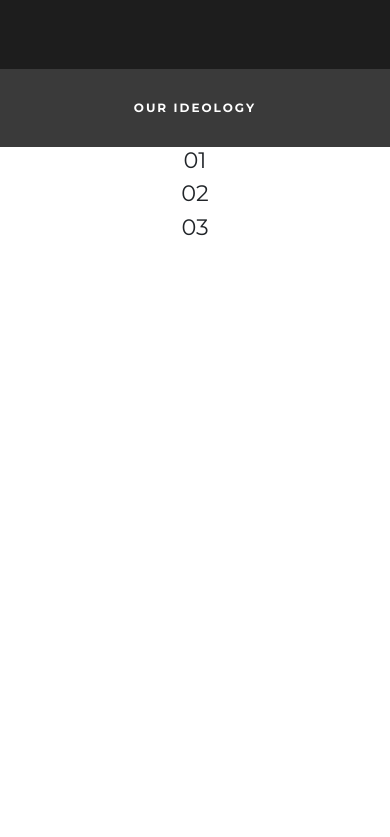
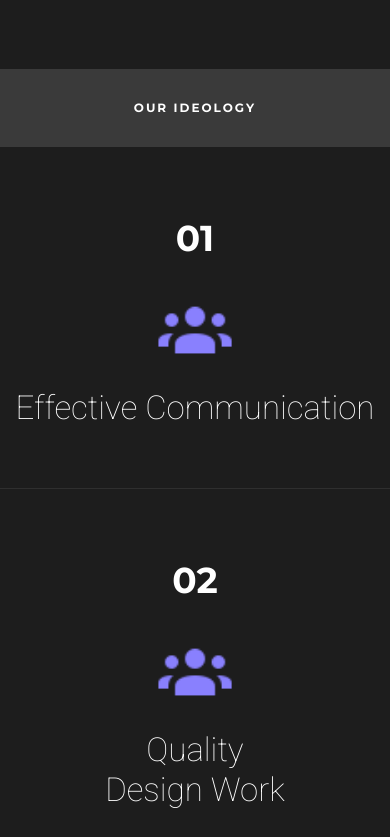
Before and after one commit to jisanjung/Nichecon, a plain HTML site: page index.html in a window 390 px wide. Shown: the part 1163-2000 px from the top of the page. Before the commit the page ends 1410 px from the top, so only its background shows below. Drawn offline with nearby package versions, Linux system fonts and the light colour scheme.

Commit message:
finished mobile version of ideology

```diff
--- a/index.html
+++ b/index.html
@@ -12,7 +12,7 @@
         <!--main css-->
         <link rel="stylesheet" href="style.css" type="text/css">
     </head>
-    <body>
+    <body class="bg bg-dark">
         <div class="grid-wrap">
             <!--header and nav-->
             <header>
@@ -42,23 +42,35 @@
                     </a>
                 </div>
             </section>
+            <!--greeting-->
             <section class="greeting bg bg-dark">
                 <div class="container grid-wrap">
                     <h1 class="text-white mb-5">HELLO.</h1>
                     <p class="text-light2 roboto">We are an interactive agency with a focus on UI design and development. Our team is from all over the world and <strong>we know how to deliver quality pixels from miles away.</strong></p>
                 </div>
             </section>
+            <!--ideology-->
             <section class="ideology grid-wrap">
-                <div class="ideology-header text-center bg bg-warning text-white montserrat">OUR IDEOLOGY</div>
-                <div class="ideology-cards">
-                    <h3 class="text-center">01</h3>
-                </div>
-                <div class="ideology-cards">
-                    <h3 class="text-center">02</h3>
-                </div>
-                <div class="ideology-cards">
-                    <h3 class="text-center">03</h3>
-                </div>
+                    <div class="ideology-header text-center bg bg-warning text-white montserrat">OUR IDEOLOGY</div>
+                    <div class="ideology-cards container bg bg-dark">
+                        <h3 class="text-center text-white">01</h3>
+                        <span class="card-icon d-inline-block horizontal-center"><img src="images/icons8-staff-48.png" alt="Icon"></span>
+                        <h2 class="text-center roboto text-white">Effective Communication</h2>
+                    </div>
+                    <div class="ideology-cards container bg bg-dark">
+                        <h3 class="text-center text-white">02</h3>
+                        <span class="card-icon d-inline-block horizontal-center"><img src="images/icons8-staff-48.png" alt="Icon"></span>
+                        <h2 class="text-center roboto text-white">Quality
+                                <br>
+                            Design Work</h2>
+                    </div>
+                    <div class="ideology-cards container bg bg-dark">
+                        <h3 class="text-center text-white">03</h3>
+                        <span class="card-icon d-inline-block horizontal-center"><img src="images/icons8-staff-48.png" alt="Icon"></span>
+                        <h2 class="text-center roboto text-white">Rocketship
+                                <br>
+                            Astro Designing</h2>
+                    </div>
             </section>
         </div>
         <!--bootstrap js-->
--- a/style.css
+++ b/style.css
@@ -119,4 +119,21 @@ header {
 }
 .ideology-cards {
     grid-column: 1/13;
+    border-bottom: 1px solid #2f2f2f;
+    padding: 50px 15px;
 }
+.ideology h3 {
+    font-weight: bold;
+    font-size: 36px;
+    margin-top: 20px;
+    margin-bottom: 30px;
+}
+.ideology span img {
+    width: 80px;
+}
+.ideology h2 {
+    font-size: 33px;
+    font-weight: lighter;
+    margin-top: 18px;
+    margin-bottom: 10px;
+}
```
Also changed, not shown: images/icons8-staff-48.png (added).
